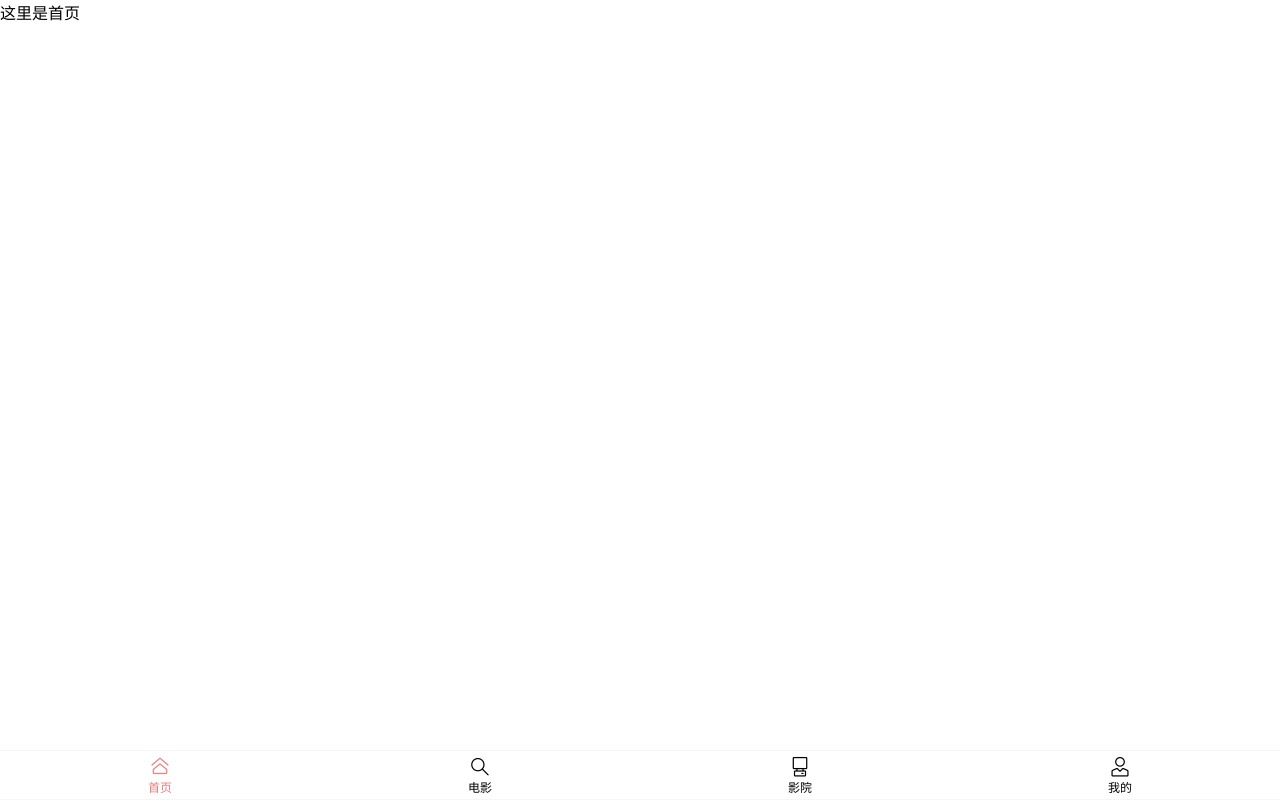
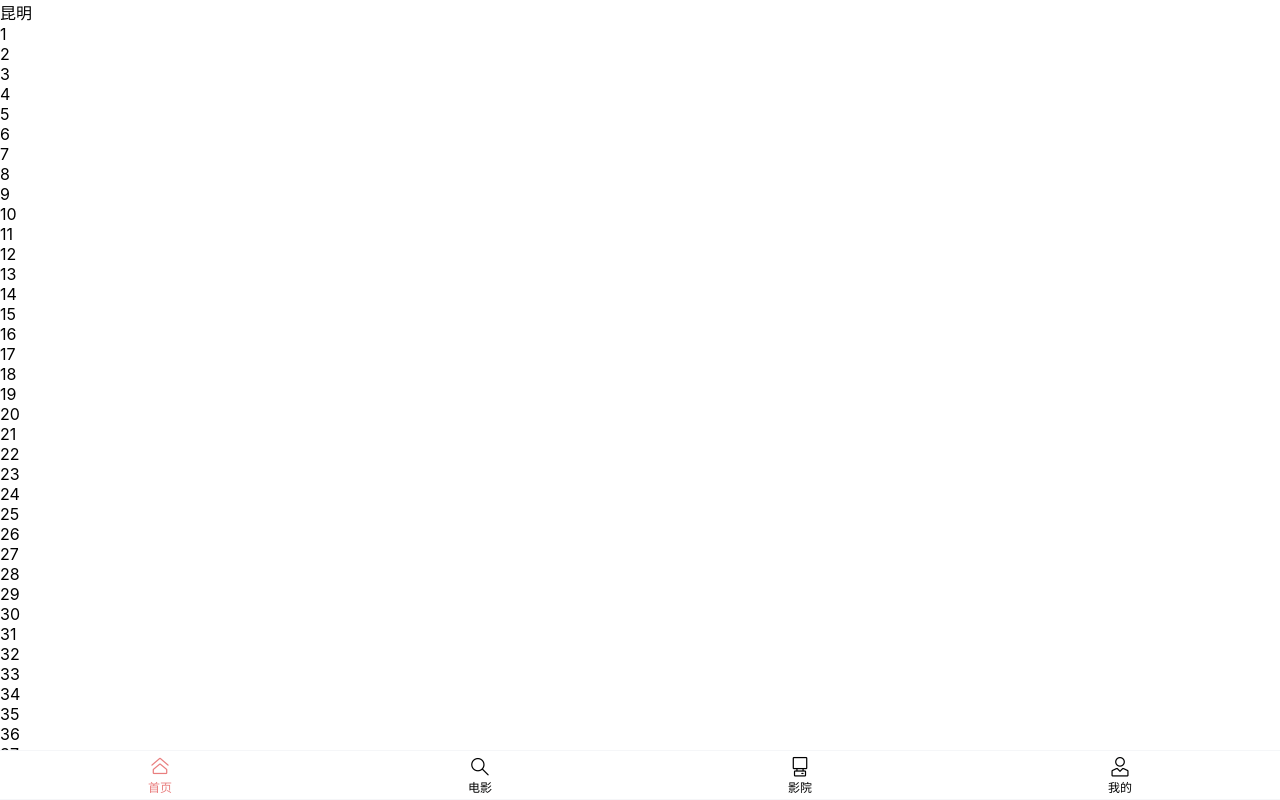
Before and after one commit to kris84016/Kris-s-branch, a Vue app: page /home in a window 1280 px wide. Shown: the top 800 px of the page. Built offline with nearby package versions, Linux system fonts and the light colour scheme.

Commit message:
to solve tabbar bug

```diff
--- a/src/views/HomeView.vue
+++ b/src/views/HomeView.vue
@@ -1,7 +1,27 @@
 <template>
-  <div class="home">这里是首页</div>
+  <div class="home">
+    <div class="top-nav">
+      <div>昆明</div>
+      <div class="down-arrow"></div>
+    </div>
+    <div v-for="n in 100" :key="n">{{ n }}</div>
+  </div>
 </template>
 
 <script>
 export default {};
 </script>
+<style scoped>
+.top-nav {
+  display: flex;
+  height: 1.5rem;
+}
+.down-arrow {
+  width: 0;
+  height: 0;
+  border: 5px solid black;
+  border-left: transparent;
+  border-bottom: transparent;
+  border-right: transparent;
+}
+</style>
```
